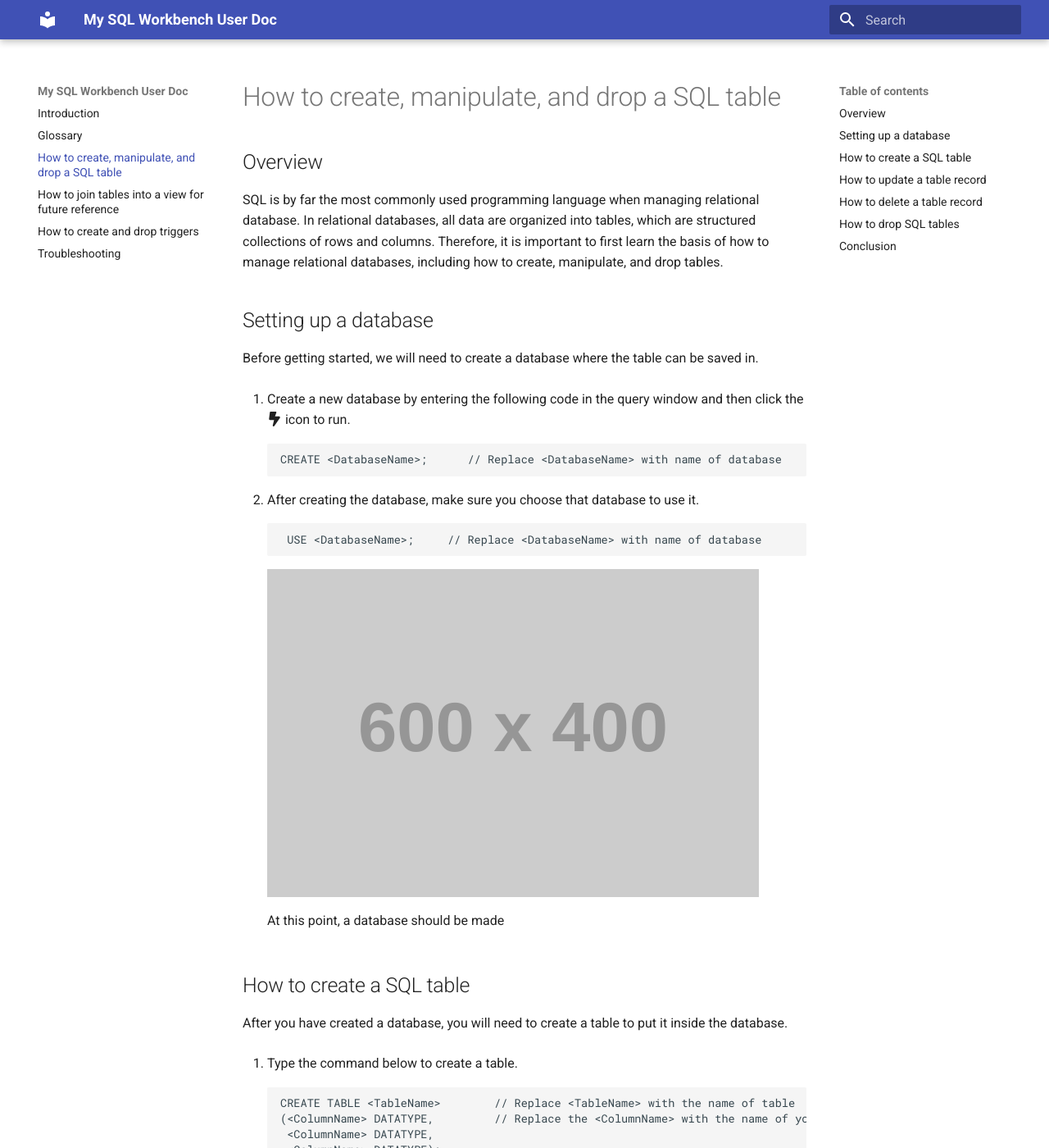
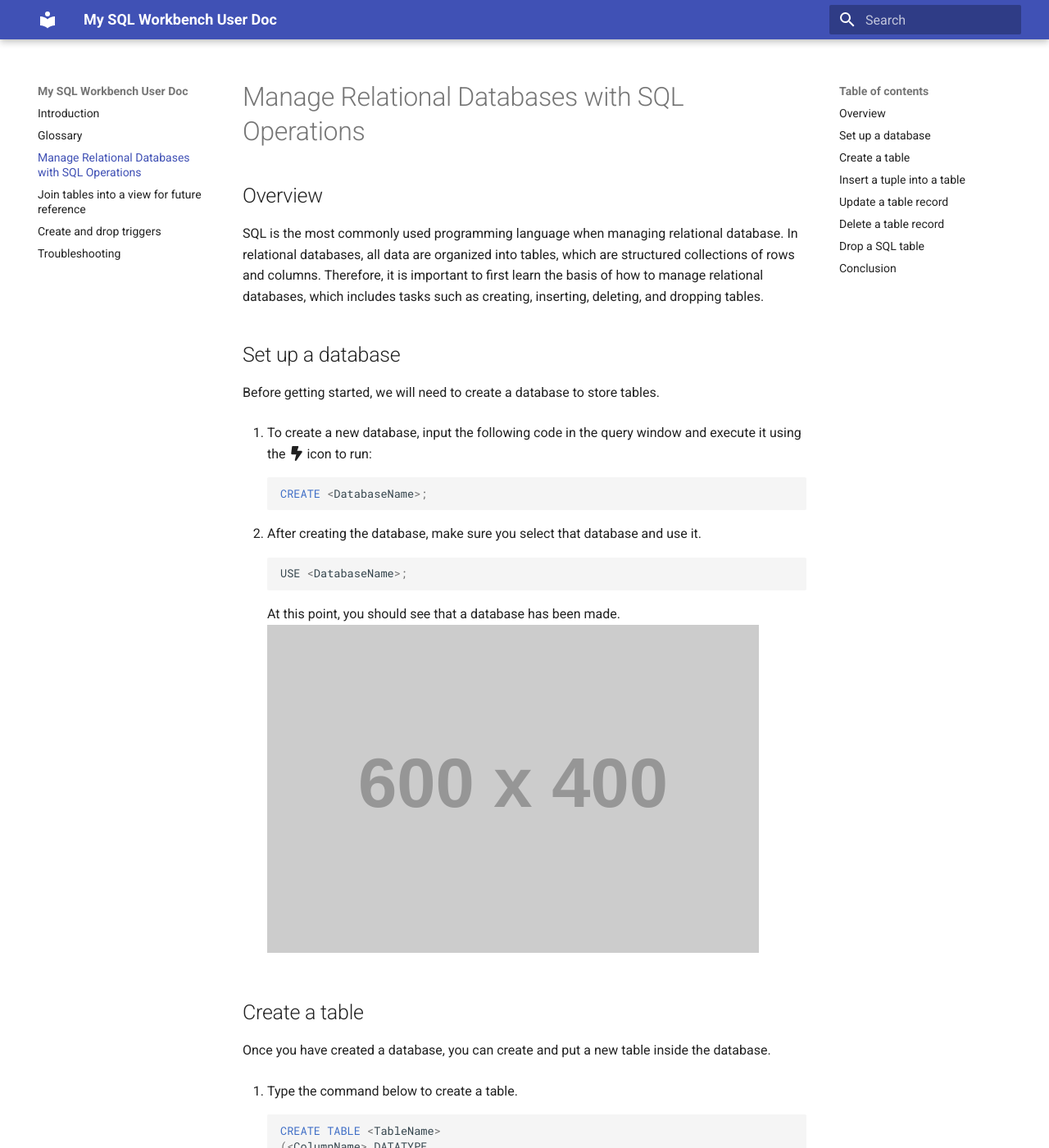
Before and after one commit to izcheung/mySQLWorkBenchUserDoc, an MkDocs documentation site: the page built from docs/task1.md, in a window 1280 px wide and 1400 px high. Shown: the whole window at 82% size. Built offline with MkDocs 1.6.1 and Material for MkDocs 9.7.7, drawn with Linux system fonts in a browser that asks for light colours; some of the changed text lies outside the part shown.

Commit message:
Add formating

````diff
--- a/docs/task1.md
+++ b/docs/task1.md
@@ -1,34 +1,30 @@
-# How to create, manipulate, and drop a SQL table
-
-
+# Manage Relational Databases with SQL Operations
 
 ## Overview
-SQL is by far the most commonly used programming language when managing relational database. In relational databases, all data are organized into tables, which are structured collections of rows and columns. Therefore, it is important to first learn the basis of how to manage relational databases, including how to create, manipulate, and drop tables.
+SQL is the most commonly used programming language when managing relational database. In relational databases, all data are organized into tables, which are structured collections of rows and columns. Therefore, it is important to first learn the basis of how to manage relational databases, which includes tasks such as creating, inserting, deleting, and dropping tables.
 
-## Setting up a database
-Before getting started, we will need to create a database where the table can be saved in.
+## Set up a database
+Before getting started, we will need to create a database to store tables.
 
-1. Create a new database by entering the following code in the query window and then click the :fontawesome-solid-bolt-lightning: icon to run.
-```
-CREATE <DatabaseName>;      // Replace <DatabaseName> with name of database
+1. To create a new database, input the following code in the query window and execute it using the :fontawesome-solid-bolt-lightning: icon to run:
+``` sql
+CREATE <DatabaseName>;
 ```
 
-2. After creating the database, make sure you choose that database to use it.
+2. After creating the database, make sure you select that database and use it.
+``` sql
+USE <DatabaseName>;
 ```
- USE <DatabaseName>;     // Replace <DatabaseName> with name of database
-```
+    At this point, you should see that a database has been made.
+     ![Image title](https://dummyimage.com/600x400/eee/aaa)
 
-    ![Image title](https://dummyimage.com/600x400/eee/aaa)
-
-    At this point, a database should be made
-
-## How to create a SQL table
-After you have created a database, you will need to create a table to put it inside the database.
+## Create a table
+Once you have created a database, you can create and put a new table inside the database.
 
 1. Type the command below to create a table.
-```
-CREATE TABLE <TableName>        // Replace <TableName> with the name of table
-(<ColumnName> DATATYPE,         // Replace the <ColumnName> with the name of your columns and DATATYPE with the appropriate datatype
+``` sql
+CREATE TABLE <TableName>
+(<ColumnName> DATATYPE,
  <ColumnName> DATATYPE,
  <ColumnName> DATATYPE);
 ```
@@ -36,57 +32,82 @@
     !!! note
         Set as many ColumnNames as needed
 
-2. Verify that the correct table was made by running the following command.
+2. Verify that the table was made correctly by running the following command.
+``` sql
+SELECT * FROM <TableName>;
 ```
-SELECT * FROM <TableName>
-```
-The ```SELECT``` command chooses which columns to include in the returned table. The ```*``` symbol means to include all records. The ```FROM``` command tells SQL which table to query from.
+    - The ```SELECT``` command chooses which columns to include in the returned table.
+    - The ```*``` symbol means to include all records.
+    - The ```FROM``` command tells SQL which table to query from.
 
-    At this point, you should see that a new table is made
+    At this point, you should see the new table.
+
     ![Image title](https://dummyimage.com/600x400/eee/aaa)
 
+## Insert a tuple into a table
+After creating a table, you can populate the table with data.
 
-## How to update a table record
-1. In order to update a table record, run the following command.
+1. To insert a tuple into a table, use the following command:
+``` sql
+INSERT INTO <TableName> (<ColumnName>, <ColumnName>, <ColumnName>)
+VALUES ('A', 1, 1.0);
 ```
+    - The ```INSERT INTO``` command is used to specify the name of the table you are inserting into.
+    - ```VALUES``` specifies the list of values that corresponding to the respective columns listed above.
+    !!! note
+        Ensure that the values you are inserting into the columns are of the correct datatype.
+
+
+2. Verify that the correct update was made. You should see the new row in the table.
+
+    ![Image title](https://dummyimage.com/600x400/eee/aaa)
+
+## Update a table record
+1. In the scenario that you wish to make a change to a record, you can run the following command:
+``` sql
 UPDATE <TableName>
-SET <ColumnName> = Value, <ColumnName> = Value, ... // Replace 'Value' with your desired value.
+SET <ColumnName> = <Value>, <ColumnName> = <Value>;
 ```
-The ```UPDATE``` keyword indicates that you would like to make changes to an existing table.
-The ```SET``` keyword specifies which column you wish to change.
+    - The ```UPDATE``` keyword indicates that you would like to make changes to an existing table.
+    - The ```SET``` keyword specifies which column you wish to change.
 
-2. Verify that the correct update was made by running the same command in step 4. You should see the new changes in the updated table.
+2. Verify that the correct update was made using this (link) command. You should see the new changes in the updated table.
 
-## How to delete a table record
+    ![Image title](https://dummyimage.com/600x400/eee/aaa)
+
+## Delete a table record
 
 1. In order to delete a table record, run the following command.
+``` sql
+DELETE FROM <TableName>
+WHERE condition;
 ```
-DELETE FROM <TableName>
-WHERE condition
-```
-The ```DELETE FROM``` keyword specifies which table you would like to delete records from.
-The ```WHERE``` clause specifies the conditions that must be met before the record is deleted.
+    - The ```DELETE FROM``` keyword specifies which table you would like to delete records from.
+    - The ```WHERE``` clause specifies the conditions that must be met before the record is deleted.
 
     !!! warning
         If you use the DELETE FROM clause without using in junction with the WHERE clause, all the rows in the table will be deleted.
 
-2. Verify the correct deletion was made by running the same command in step 4. You should see that the record has been deleted.
+2. Verify the correct deletion was made. You should see that the record has been deleted.
 
-## How to drop SQL tables
+    ![Image title](https://dummyimage.com/600x400/eee/aaa)
+
+
+## Drop a SQL table
 Finally, We will go over how to drop an entire SQL table.
 
 1. Run the following command to drop an entire table.
-```
+``` sql
 DROP TABLE <TableName>;
 ```
 
 
-
 ## Conclusion
-By the end of this section, you will have learned the queries for the following:
+By the end of this section, you will have learned the SQL commands for the following:
 
 - [x] Setting up a database
-- [x] How to create a SQL table
-- [x] How to update a table record
-- [x] How to delete a table record
-- [x] How to drop SQL tables
+- [x] Creating a SQL table
+- [x] Inserting a tuple into a table
+- [x] Update a table record
+- [x] Delete a table record
+- [x] Drop SQL table
````
Also changed, not shown: docs/task2.md (+12 -12 lines), docs/task3.md (+11 -11 lines).
